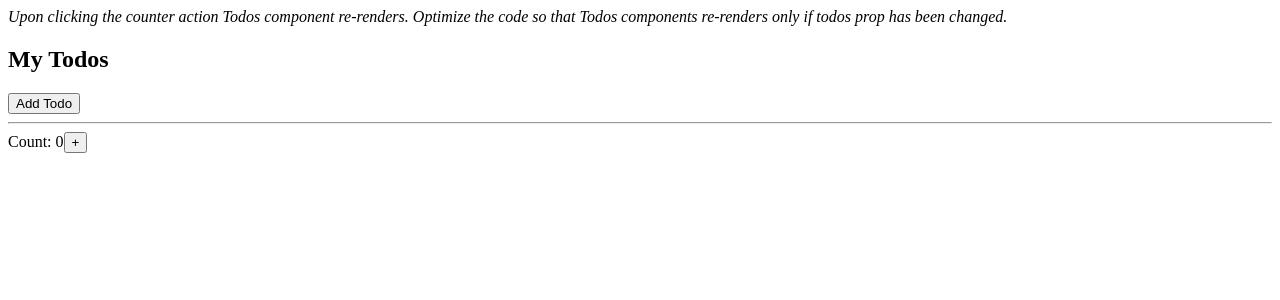
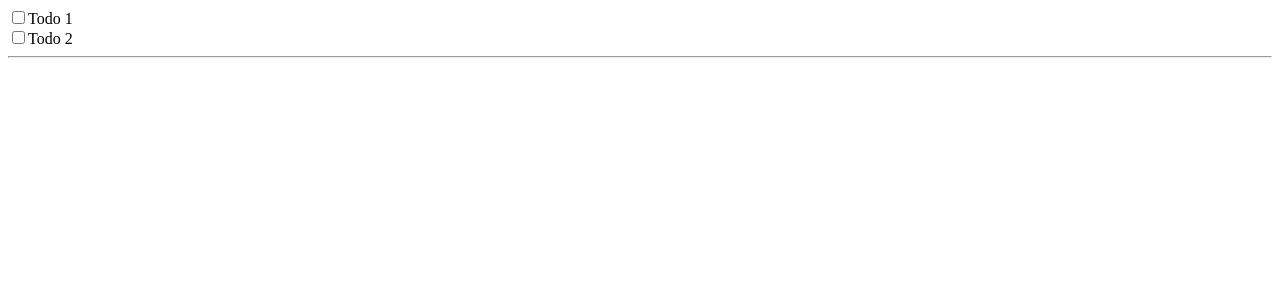
Before and after one commit to surya-pabbineedi/react-ts-1, a React (Create React App) app: page / in a window 1280 px wide. Shown: the top 300 px of the page. Built offline with nearby package versions, Linux system fonts and the light colour scheme.

Commit message:
2 files modified

```diff
--- a/App.tsx
+++ b/App.tsx
@@ -5,29 +5,15 @@ import Todos from './Todos';
 
 export default function App() {
   const [count, setCount] = useState(0);
-  const [todos, setTodos] = useState([]);
 
   const increment = () => {
     setCount((c) => c + 1);
   };
 
-  const addTodo = () => {
-    setTodos((t) => [...t, 'New Todo']);
-  };
-
   return (
     <div>
-      <em>
-        Upon clicking the counter action Todos component re-renders. Optimize
-        the code so that Todos components re-renders only if todos prop has been
-        changed.
-      </em>
-      <Todos todos={todos} addTodo={addTodo} />
+      <Todos />
       <hr />
-      <div>
-        Count: {count}
-        <button onClick={increment}>+</button>
-      </div>
     </div>
   );
 }
--- a/Todos.tsx
+++ b/Todos.tsx
@@ -1,16 +1,54 @@
 import * as React from 'react';
+import { useReducer } from 'react';
 
-const Todos = ({ todos, addTodo }) => {
-  console.log('Todos rendered');
+const initialTodos = [
+  {
+    id: 1,
+    title: 'Todo 1',
+    complete: false,
+  },
+  {
+    id: 2,
+    title: 'Todo 2',
+    complete: false,
+  },
+];
+
+const todoReducer = (todos, action) => {
+  switch (action.type) {
+    case 'COMPLETE': {
+      const todo = todos.find((todo) => todo.id === action.id);
+      todo.complete = !todo.complete;
+    }
+    default:
+  }
+
+  return todos;
+};
+
+function Todos() {
+  const [todos, dispatch] = useReducer(todoReducer, initialTodos);
+
+  const handleComplete = (todo) => {
+    dispatch({ type: 'COMPLETE', id: todo.id });
+  };
+
   return (
     <div>
-      <h2>My Todos</h2>
-      {todos.map((todo, index) => {
-        return <p key={index}>{todo}</p>;
-      })}
-      <button onClick={addTodo}>Add Todo</button>
+      {todos.map((todo) => (
+        <div key={todo.id}>
+          <label>
+            <input
+              type="checkbox"
+              checked={todo.complete}
+              onChange={() => handleComplete(todo)}
+            />
+            {todo.title}
+          </label>
+        </div>
+      ))}
     </div>
   );
-};
+}
 
 export default Todos;
```
